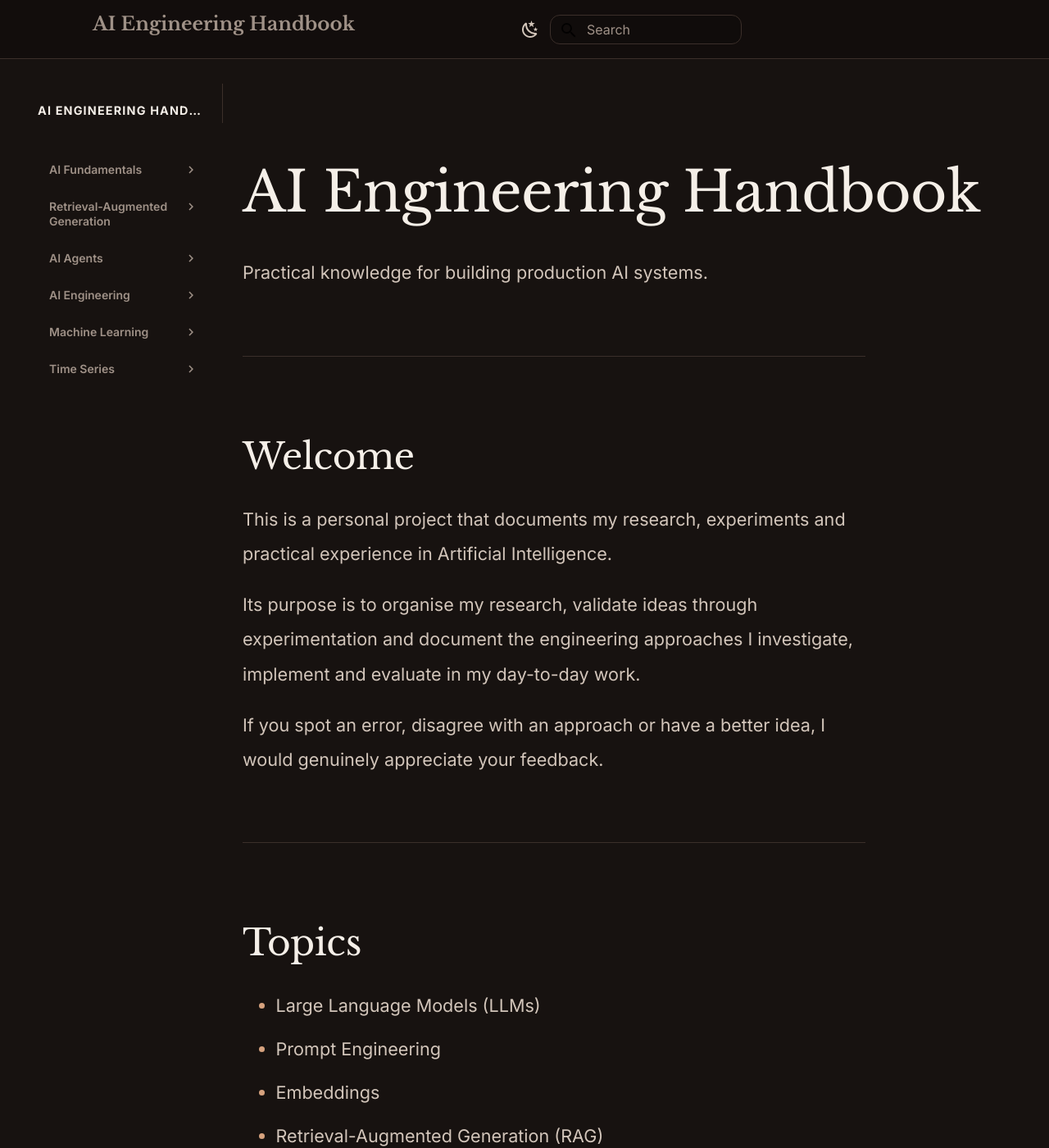
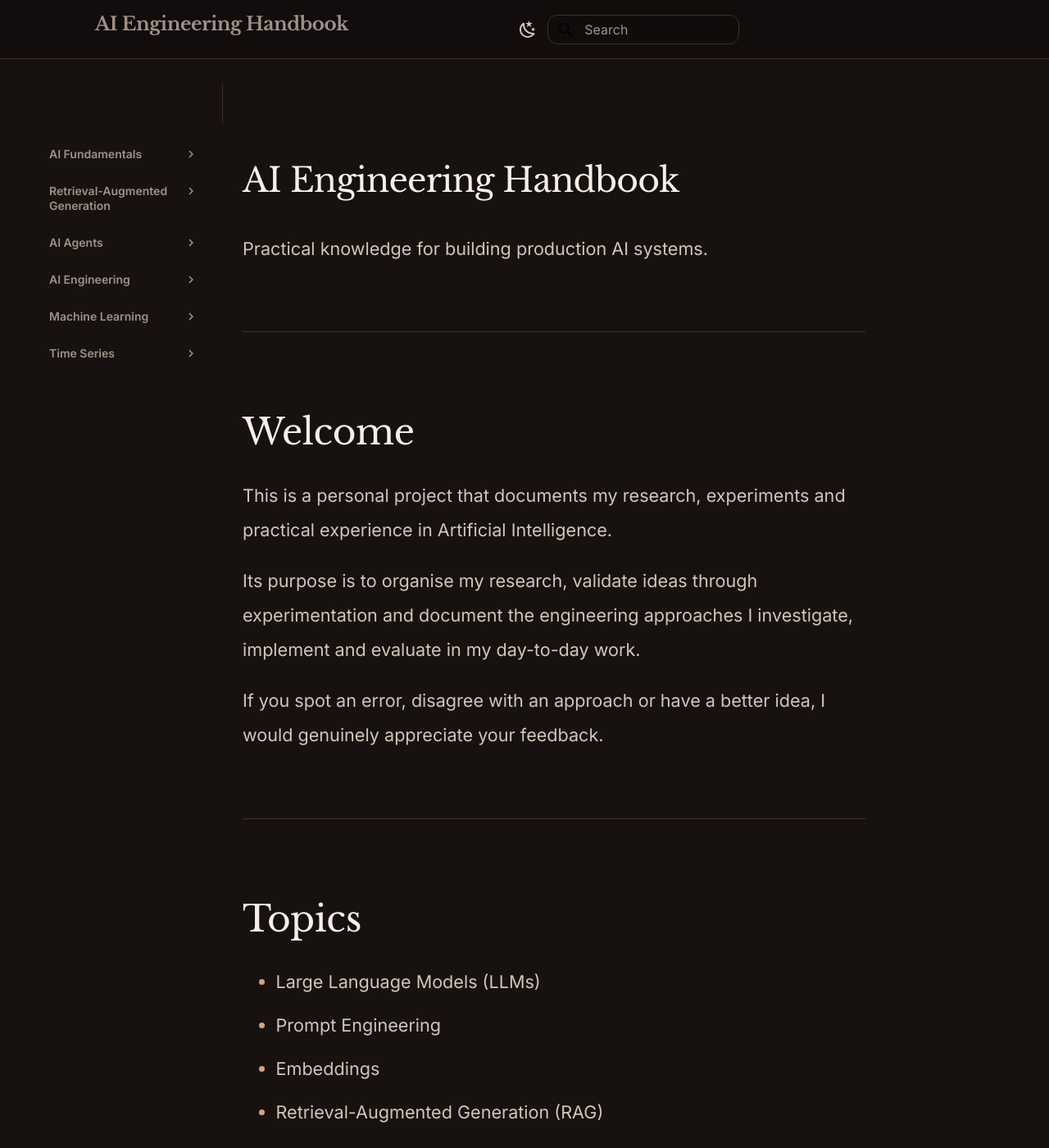
Before and after one commit to mimitheone/milenageorgieva.tech, an MkDocs documentation site: the page built from docs/index.md, in a window 1280 px wide and 1400 px high. Shown: the whole window at 82% size. Built offline with MkDocs 1.6.1 and Material for MkDocs 9.7.7, drawn with Linux system fonts in a browser that asks for light colours; comment, search, counter and statistics services are not loaded.

Commit message:
Fix layout issues not visible after prior deploy.
Remove the TOC sidebar from the template, hide the redundant sidebar site title, and enforce a single-line homepage heading.

```diff
--- a/docs/stylesheets/extra.css
+++ b/docs/stylesheets/extra.css
@@ -486,9 +486,11 @@
 
     text-align: left;
 
-    font-size: 3.4rem;
+    font-size: clamp(2rem, 3.2vw, 2.85rem) !important;
 
-    white-space: nowrap;
+    white-space: nowrap !important;
+
+    letter-spacing: -0.02em;
 }
 
 .md-content__inner:has(#ai-engineering-handbook) p {
@@ -911,7 +913,8 @@ button,
 }
 
 .md-nav--primary > label.md-nav__title {
-    white-space: nowrap;
+
+    display: none !important;
 }
 
 
@@ -1033,6 +1036,8 @@ button,
     white-space: nowrap !important;
 
     flex-shrink: 0;
+
+    letter-spacing: -0.02em;
 }
 
 .topbar nav {
--- /dev/null
+++ b/overrides/base.html
@@ -0,0 +1,248 @@
+{#-
+  This file was automatically generated - do not edit
+-#}
+{% import "partials/language.html" as lang with context %}
+<!doctype html>
+<html lang="{{ lang.t('language') }}" class="no-js">
+  <head>
+    {% block site_meta %}
+      <meta charset="utf-8">
+      <meta name="viewport" content="width=device-width,initial-scale=1">
+      {% if page.meta and page.meta.description %}
+        <meta name="description" content="{{ page.meta.description }}">
+      {% elif config.site_description %}
+        <meta name="description" content="{{ config.site_description }}">
+      {% endif %}
+      {% if page.meta and page.meta.author %}
+        <meta name="author" content="{{ page.meta.author }}">
+      {% elif config.site_author %}
+        <meta name="author" content="{{ config.site_author }}">
+      {% endif %}
+      {% if page.canonical_url %}
+        <link rel="canonical" href="{{ page.canonical_url }}">
+      {% endif %}
+      {% if page.previous_page %}
+        <link rel="prev" href="{{ page.previous_page.url | url }}">
+      {% endif %}
+      {% if page.next_page %}
+        <link rel="next" href="{{ page.next_page.url | url }}">
+      {% endif %}
+      {% if config.extra.alternate is iterable %}
+        {% for alt in config.extra.alternate %}
+          <link rel="alternate" href="{{ alt.link | url }}" hreflang="{{ alt.lang | d(lang.t('language')) }}">
+        {% endfor %}
+      {% endif %}
+      {% if "rss" in config.plugins %}
+        <link rel="alternate" type="application/rss+xml" title="{{ lang.t('rss.created') }}" href="{{ 'feed_rss_created.xml' | url }}">
+        <link rel="alternate" type="application/rss+xml" title="{{ lang.t('rss.updated') }}" href="{{ 'feed_rss_updated.xml' | url }}">
+      {% endif %}
+      <link rel="icon" href="{{ config.theme.favicon | url }}">
+      <meta name="generator" content="mkdocs-{{ mkdocs_version }}, mkdocs-material-9.7.7">
+    {% endblock %}
+    {% block htmltitle %}
+      {% if page.meta and page.meta.title %}
+        <title>{{ page.meta.title }} - {{ config.site_name }}</title>
+      {% elif page.title and not page.is_homepage %}
+        <title>{{ page.title | striptags }} - {{ config.site_name }}</title>
+      {% else %}
+        <title>{{ config.site_name }}</title>
+      {% endif %}
+    {% endblock %}
+    {% block styles %}
+      <link rel="stylesheet" href="{{ 'assets/stylesheets/main.ec1eaa64.min.css' | url }}">
+      {% if config.theme.palette %}
+        {% set palette = config.theme.palette %}
+        <link rel="stylesheet" href="{{ 'assets/stylesheets/palette.ab4e12ef.min.css' | url }}">
+      {% endif %}
+      {% include "partials/icons.html" %}
+    {% endblock %}
+    {% block libs %}
+      {% for script in config.extra.polyfills %}
+        {{ script | script_tag }}
+      {% endfor %}
+    {% endblock %}
+    {% block fonts %}
+      {% if config.theme.font != false %}
+        {% set text = config.theme.font.text | d("Roboto", true) %}
+        {% set code = config.theme.font.code | d("Roboto Mono", true) %}
+        <link rel="preconnect" href="https://fonts.gstatic.com" crossorigin>
+        <link rel="stylesheet" href="https://fonts.googleapis.com/css?family={{
+            text | replace(' ', '+') + ':300,300i,400,400i,700,700i%7C' +
+            code | replace(' ', '+') + ':400,400i,700,700i'
+          }}&display=fallback">
+        <style>:root{--md-text-font:"{{ text }}";--md-code-font:"{{ code }}"}</style>
+      {% endif %}
+    {% endblock %}
+    {% for path in config.extra_css %}
+      <link rel="stylesheet" href="{{ path | url }}">
+    {% endfor %}
+    {% include "partials/javascripts/base.html" %}
+    {% block analytics %}
+      {% include "partials/integrations/analytics.html" %}
+    {% endblock %}
+    {% block extrahead %}{% endblock %}
+  </head>
+  {% set direction = config.theme.direction or lang.t("direction") %}
+  {% if config.theme.palette %}
+    {% set palette = config.theme.palette %}
+    {% if not palette is mapping %}
+      {% set palette = palette | first %}
+    {% endif %}
+    {% set scheme  = palette.scheme  | d("default", true) %}
+    {% set primary = palette.primary | d("indigo", true) %}
+    {% set accent  = palette.accent  | d("indigo", true) %}
+    <body dir="{{ direction }}" data-md-color-scheme="{{ scheme | replace(' ', '-') }}" data-md-color-primary="{{ primary | replace(' ', '-') }}" data-md-color-accent="{{ accent | replace(' ', '-') }}">
+  {% else %}
+    <body dir="{{ direction }}">
+  {% endif %}
+    {% set features = config.theme.features or [] %}
+    <input class="md-toggle" data-md-toggle="drawer" type="checkbox" id="__drawer" autocomplete="off">
+    <input class="md-toggle" data-md-toggle="search" type="checkbox" id="__search" autocomplete="off">
+    <label class="md-overlay" for="__drawer"></label>
+    <div data-md-component="skip">
+      {% if page.toc | first is defined %}
+        {% set skip = page.toc | first %}
+        <a href="{{ skip.url | url }}" class="md-skip">
+          {{ lang.t("action.skip") }}
+        </a>
+      {% endif %}
+    </div>
+    <div data-md-component="announce">
+      {% if self.announce() %}
+        <aside class="md-banner">
+          <div class="md-banner__inner md-grid md-typeset">
+            {% if "announce.dismiss" in features %}
+              <button class="md-banner__button md-icon" aria-label="{{ lang.t('announce.dismiss') }}">
+                {% set icon = config.theme.icon.close or "material/close" %}
+                {% include ".icons/" ~ icon ~ ".svg" %}
+              </button>
+            {% endif %}
+            {% block announce %}{% endblock %}
+          </div>
+          {% if "announce.dismiss" in features %}
+            {% include "partials/javascripts/announce.html" %}
+          {% endif %}
+        </aside>
+      {% endif %}
+    </div>
+    {% if config.extra.version %}
+      <div data-md-color-scheme="default" data-md-component="outdated" hidden>
+        {% if self.outdated() %}
+          <aside class="md-banner md-banner--warning">
+            <div class="md-banner__inner md-grid md-typeset">
+              {% block outdated %}{% endblock %}
+            </div>
+            {% include "partials/javascripts/outdated.html" %}
+          </aside>
+        {% endif %}
+      </div>
+    {% endif %}
+    {% block header %}
+      {% include "partials/header.html" %}
+    {% endblock %}
+    <div class="md-container" data-md-component="container">
+      {% block hero %}{% endblock %}
+      {% block tabs %}
+        {% if "navigation.tabs.sticky" not in features %}
+          {% if "navigation.tabs" in features %}
+            {% include "partials/tabs.html" %}
+          {% endif %}
+        {% endif %}
+      {% endblock %}
+      <main class="md-main" data-md-component="main">
+        <div class="md-main__inner md-grid">
+          {% block site_nav %}
+            {% if nav %}
+              {% if page.meta and page.meta.hide %}
+                {% set hidden = "hidden" if "navigation" in page.meta.hide %}
+              {% endif %}
+              <div class="md-sidebar md-sidebar--primary" data-md-component="sidebar" data-md-type="navigation" {{ hidden }}>
+                <div class="md-sidebar__scrollwrap">
+                  <div class="md-sidebar__inner">
+                    {% include "partials/nav.html" %}
+                  </div>
+                </div>
+              </div>
+            {% endif %}
+
+          {% endblock %}
+          {% block container %}
+            <div class="md-content" data-md-component="content">
+              {% if "navigation.path" in features %}
+                {% include "partials/path.html" %}
+              {% endif %}
+              <article class="md-content__inner md-typeset">
+                {% block content %}
+                  {% include "partials/content.html" %}
+                {% endblock %}
+              </article>
+            </div>
+          {% endblock %}
+          {% include "partials/javascripts/content.html" %}
+        </div>
+        {% if "navigation.top" in features %}
+          {% include "partials/top.html" %}
+        {% endif %}
+      </main>
+      {% block footer %}
+        {% include "partials/footer.html" %}
+      {% endblock %}
+    </div>
+    <div class="md-dialog" data-md-component="dialog">
+      <div class="md-dialog__inner md-typeset"></div>
+    </div>
+    {% if "navigation.instant.progress" in features %}
+      {% include "partials/progress.html" %}
+    {% endif %}
+    {% if config.extra.consent %}
+      <div class="md-consent" data-md-component="consent" id="__consent" hidden>
+        <div class="md-consent__overlay"></div>
+        <aside class="md-consent__inner">
+          <form class="md-consent__form md-grid md-typeset" name="consent">
+            {% include "partials/consent.html" %}
+          </form>
+        </aside>
+      </div>
+      {% include "partials/javascripts/consent.html" %}
+    {% endif %}
+    {% block config %}
+      {% set _ = namespace() %}
+      {% set _.annotate = config.extra.annotate %}
+      {% set _.tags = config.extra.tags %}
+      {%- if config.extra.version -%}
+        {%- set mike = config.plugins.mike -%}
+        {%- if not mike or mike.config.version_selector -%}
+          {%- set _.version = config.extra.version -%}
+        {%- endif -%}
+      {%- endif -%}
+      <script id="__config" type="application/json">
+        {{- {
+          "base": base_url,
+          "features": features,
+          "translations": {
+            "clipboard.copy": lang.t("clipboard.copy"),
+            "clipboard.copied": lang.t("clipboard.copied"),
+            "search.result.placeholder": lang.t("search.result.placeholder"),
+            "search.result.none": lang.t("search.result.none"),
+            "search.result.one": lang.t("search.result.one"),
+            "search.result.other": lang.t("search.result.other"),
+            "search.result.more.one": lang.t("search.result.more.one"),
+            "search.result.more.other": lang.t("search.result.more.other"),
+            "search.result.term.missing": lang.t("search.result.term.missing"),
+            "select.version": lang.t("select.version")
+          },
+          "search": "assets/javascripts/workers/search.2c215733.min.js" | url,
+          "annotate": _.annotate or none,
+          "tags": _.tags or none,
+          "version": _.version or none
+        } | tojson -}}
+      </script>
+    {% endblock %}
+    {% block scripts %}
+      <script src="{{ 'assets/javascripts/bundle.d7400e89.min.js' | url }}"></script>
+      {% for script in config.extra_javascript %}
+        {{ script | script_tag }}
+      {% endfor %}
+    {% endblock %}
+  </body>
+</html>
--- /dev/null
+++ b/overrides/partials/toc.html
@@ -0,0 +1 @@
+{#- Table of contents disabled -#}
```
